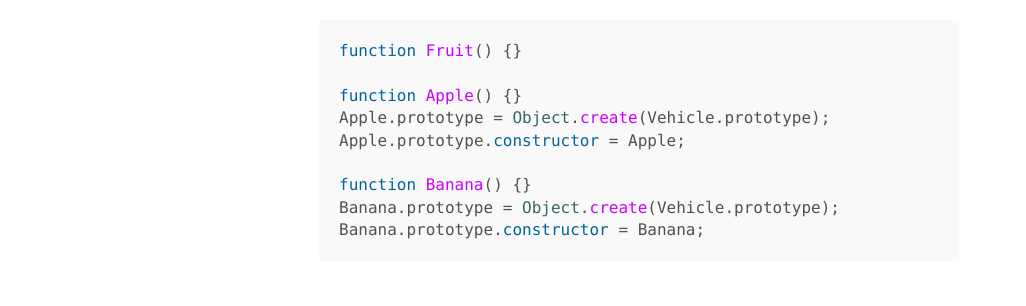
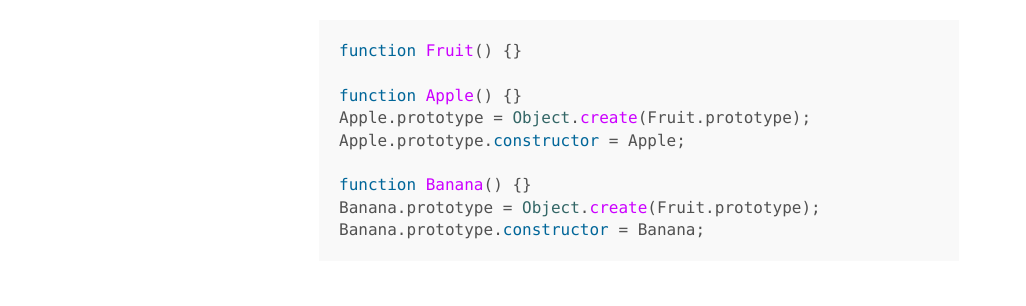
Before and after one commit to wbyoung/jsi, a Jekyll site: the page built from _posts/00-03-05-inheritance.md, in a window 1280 px wide and 900 px high, scrolled down 3292 px. Shown: the part 152-458 px from the top of the window, without its empty margins (1-1027 px from the left). Built offline with Jekyll 4.4.1, drawn with Linux system fonts in a browser that asks for light colours; nearby versions of some CDN libraries; Markdown is read by kramdown in place of the engine named in the settings.

Commit message:
Fixed bad superclass name.

```diff
--- a/_posts/00-03-05-inheritance.md
+++ b/_posts/00-03-05-inheritance.md
@@ -150,11 +150,11 @@ JavaScript:
 function Fruit() {}
 
 function Apple() {}
-Apple.prototype = Object.create(Vehicle.prototype);
+Apple.prototype = Object.create(Fruit.prototype);
 Apple.prototype.constructor = Apple;
 
 function Banana() {}
-Banana.prototype = Object.create(Vehicle.prototype);
+Banana.prototype = Object.create(Fruit.prototype);
 Banana.prototype.constructor = Banana;
 {% endhighlight %}
 
```
